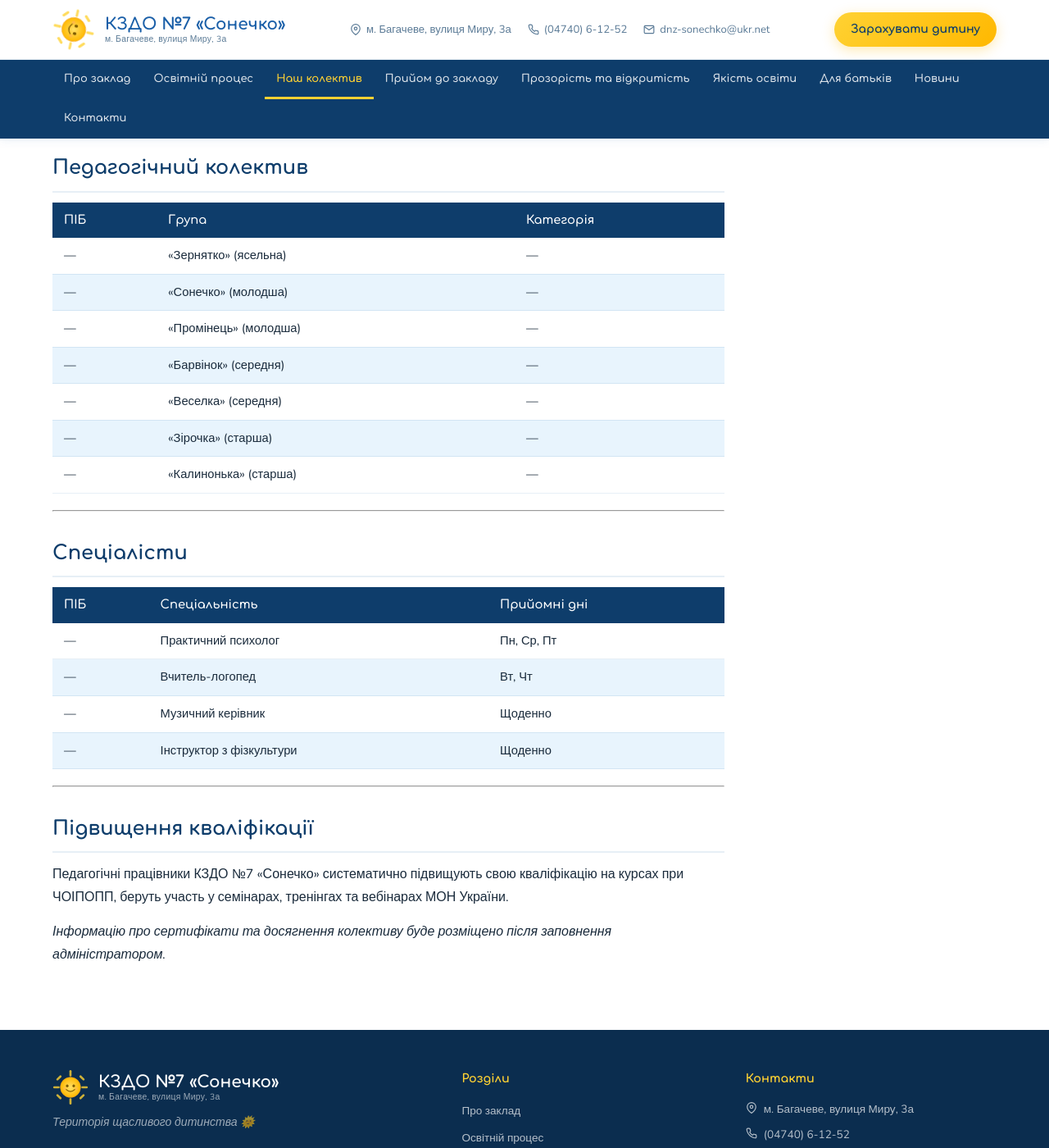
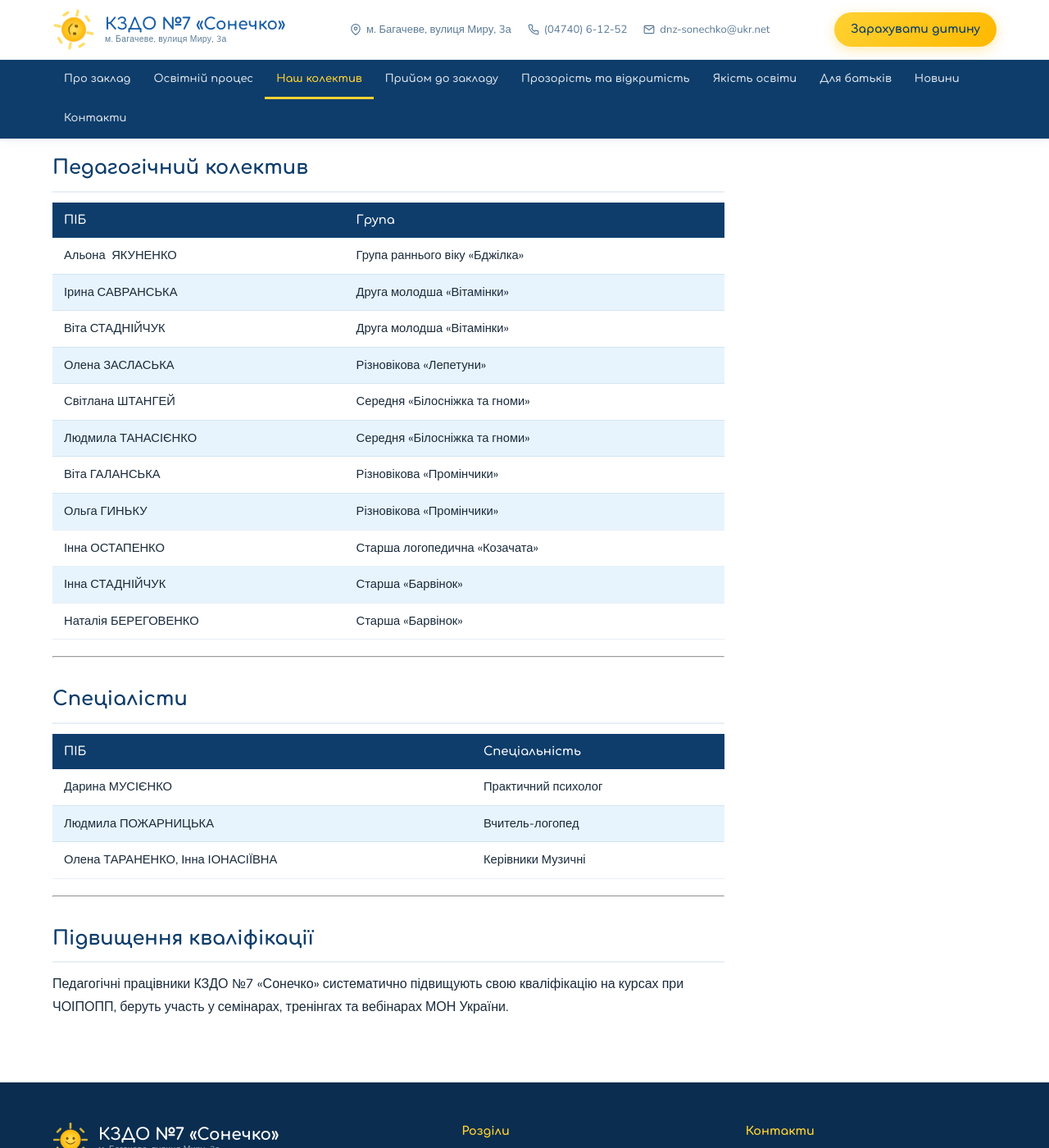
Before and after one commit to sonechko7/sonechko7.github.io, a Jekyll site: the page built from pages/nash-kolektyv.md, in a window 1280 px wide and 1400 px high, scrolled down 596 px. Shown: the whole window at 82% size. Built offline with Jekyll 4.4.1, drawn with Linux system fonts in a browser that asks for light colours.

Commit message:
Update Сторінка “nash-kolektyv”

```diff
--- a/pages/nash-kolektyv.md
+++ b/pages/nash-kolektyv.md
@@ -18,31 +18,32 @@ permalink: /nash-kolektyv/
 
 ## Педагогічний колектив
 
-| ПІБ | Група | Категорія |
-| --- | --- | --- |
-| — | «Зернятко» (ясельна) | — |
-| — | «Сонечко» (молодша) | — |
-| — | «Промінець» (молодша) | — |
-| — | «Барвінок» (середня) | — |
-| — | «Веселка» (середня) | — |
-| — | «Зірочка» (старша) | — |
-| — | «Калинонька» (старша) | — |
+| ПІБ | Група |
+| --- | --- |
+| Альона  ЯКУНЕНКО | Група раннього віку «Бджілка» |
+| Ірина САВРАНСЬКА | Друга молодша «Вітамінки» |
+| Віта СТАДНІЙЧУК | Друга молодша «Вітамінки» |
+| Олена ЗАСЛАСЬКА | Різновікова  «Лепетуни» |
+| Світлана ШТАНГЕЙ | Середня «Білосніжка та гноми» |
+| Людмила ТАНАСІЄНКО | Середня «Білосніжка та гноми» |
+| Віта ГАЛАНСЬКА | Різновікова «Промінчики» |
+| Ольга ГИНЬКУ | Різновікова «Промінчики» |
+| Інна ОСТАПЕНКО | Старша логопедична «Козачата» |
+| Інна СТАДНІЙЧУК | Старша «Барвінок» |
+| Наталія БЕРЕГОВЕНКО | Старша «Барвінок» |
 
 - - -
 
 ## Спеціалісти
 
-| ПІБ | Спеціальність | Прийомні дні |
-| --- | --- | --- |
-| — | Практичний психолог | Пн, Ср, Пт |
-| — | Вчитель-логопед | Вт, Чт |
-| — | Музичний керівник | Щоденно |
-| — | Інструктор з фізкультури | Щоденно |
+| ПІБ | Спеціальність |
+| --- | --- |
+| Дарина МУСІЄНКО | Практичний психолог |
+| Людмила ПОЖАРНИЦЬКА | Вчитель-логопед |
+| Олена ТАРАНЕНКО, Інна ІОНАСІЇВНА | Керівники Музичні |
 
 - - -
 
 ## Підвищення кваліфікації
 
 Педагогічні працівники КЗДО №7 «Сонечко» систематично підвищують свою кваліфікацію на курсах при ЧОІПОПП, беруть участь у семінарах, тренінгах та вебінарах МОН України.
-
-_Інформацію про сертифікати та досягнення колективу буде розміщено після заповнення адміністратором._
```
